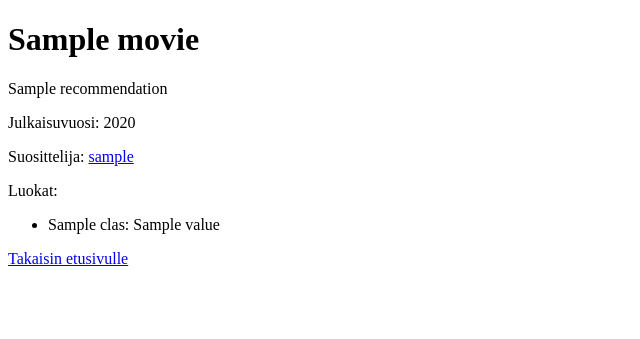
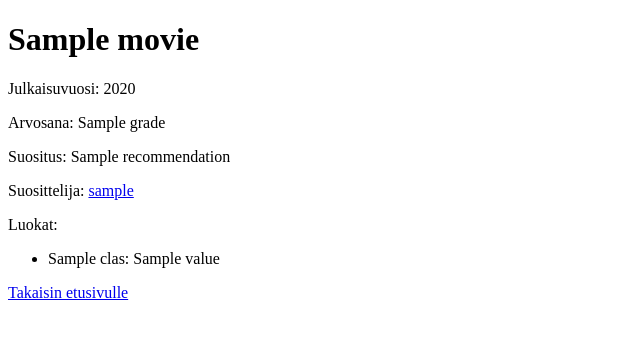
Before and after one commit to kiiamantyla/elokuvasuositukset, a Flask app: template templates/show_movie.html in a window 1280 px wide. Shown: the top 339 px of the page, without its empty margins (0-640 px from the left). Run offline with Flask 3, Linux system fonts and the light colour scheme; the template is opened without the code that fills it: most values are stand-ins (such as "Sample title", 1, 10 or a date in 2020).

Commit message:
Add grading to movies

```diff
--- a/app.py
+++ b/app.py
@@ -73,6 +73,9 @@ def create_movie():
     year = request.form["year"]
     if not re.search("^[1-9][0-9]{0,3}$", year):
         abort(403)
+    grade = request.form["grade"]
+    if not re.search("^[1-9]$|^10$", grade):
+        abort(403)
     recommendation = request.form["recommendation"]
     if not recommendation or len(recommendation) > 1000:
         abort(403)
@@ -90,7 +93,7 @@ def create_movie():
                 abort(403)
             classes.append((entry_title, entry_value))
 
-    movies.add_movie(title, year, recommendation, user_id, classes)
+    movies.add_movie(title, year, grade, recommendation, user_id, classes)
     return redirect("/")
 
 
@@ -131,10 +134,14 @@ def update_movie():
     year = request.form["year"]
     if not re.search("^[1-9][0-9]{0,3}$", year):
         abort(403)
+    grade = request.form["grade"]
+    if not re.search("^[1-9]$|^10$", grade):
+        abort(403)
     recommendation = request.form["recommendation"]
     if not recommendation or len(recommendation) > 1000:
         abort(403)
 
+    all_classes = movies.get_all_classes()
     classes = []
     for entry in request.form.getlist("classes"):
         if entry:
@@ -145,7 +152,7 @@ def update_movie():
                 abort(403)
             classes.append((entry_title, entry_value))
 
-    movies.update_movie(movie_id, title, year, recommendation, classes)
+    movies.update_movie(movie_id, title, year, grade, recommendation, classes)
     return redirect("/movie/" + str(movie_id))
 
 
--- a/schema.sql
+++ b/schema.sql
@@ -8,6 +8,7 @@ CREATE TABLE movies (
     id INTEGER PRIMARY KEY,
     title TEXT,
     year INTEGER,
+    grade INTEGER,
     recommendation TEXT,
     user_id INTEGER REFERENCES users
 );
--- a/templates/edit_movie.html
+++ b/templates/edit_movie.html
@@ -15,6 +15,10 @@
     <p>
       Elokuvan julkaisuvuosi: <br />
       <input type="text" name="year" size="5" value="{{ movie.year }}" pattern="[1-9][0-9]{0,3}" required />
+    </p>
+    <p>
+      Arvosana elokuvasta (1-10): <br />
+      <input type="text" name="grade" size="5" value="{{ movie.grade }}" pattern="[1-9]|10" required />
     </p>
     <p>
       Suositusteksti: <br />
--- a/templates/new_movie.html
+++ b/templates/new_movie.html
@@ -15,6 +15,10 @@
     <p>
       Elokuvan julkaisuvuosi: <br />
       <input type="text" name="year" size="5" pattern="[1-9][0-9]{0,3}" required />
+    </p>
+    <p>
+      Arvosana elokuvasta (1-10): <br />
+      <input type="text" name="grade" size="5" pattern="[1-9]|10" required />
     </p>
     <p>
       Suositusteksti: <br />
--- a/templates/show_movie.html
+++ b/templates/show_movie.html
@@ -15,10 +15,14 @@
   </p>
   {% endif %}
   <p>
-    {{ movie.recommendation }}
+    Julkaisuvuosi: {{ movie.year }}
   </p>
   <p>
-    Julkaisuvuosi: {{ movie.year }}
+    Arvosana: {{ movie.grade }}
+  </p>
+  <p>
+    Suositus:
+    {{ movie.recommendation }}
   </p>
   <p>
     Suosittelija: <a href="/user/{{ movie.user_id }}">{{ movie.username }}</a>
```
Also changed, not shown: movies.py (+7 -5 lines).
